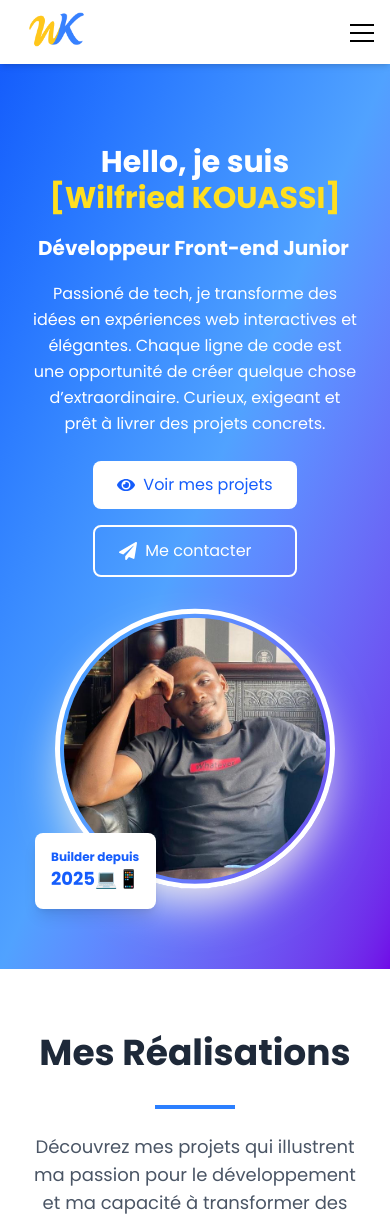
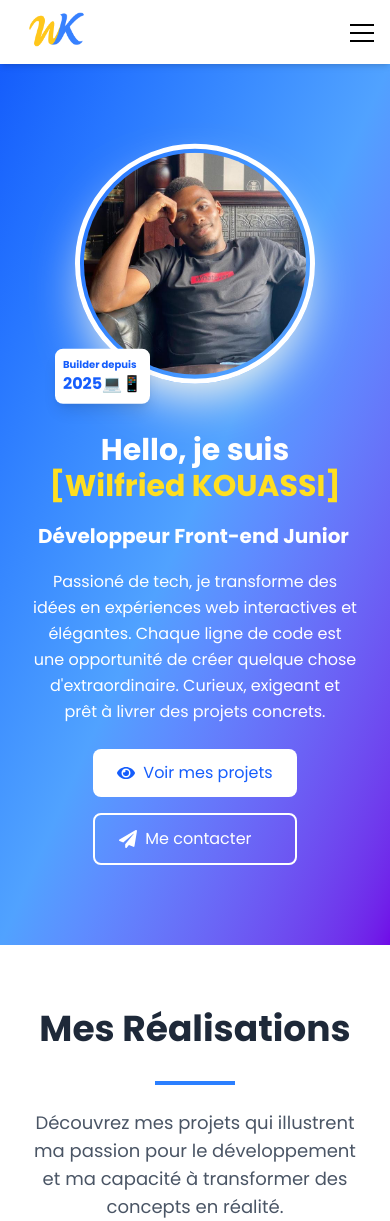
Before and after one commit to WilfriedFahim/portfolio-wilfried, a Next.js app: page / in a window 390 px wide. Shown: the top 1221 px of the page. Built offline with nearby package versions, Linux system fonts and the light colour scheme.

Commit message:
fix: correction du responsive de la heorbanniere

```diff
--- a/app/page.tsx
+++ b/app/page.tsx
@@ -12,6 +12,10 @@ export default function Home() {
 		<main>
 			<div className="w-full bg-gradient-to-br from-blue-600 via-blue-400 to-violet-700 shadow-lg">
 				<Container className="py-20 flex flex-col xl:flex-row items-center justify-between">
+					{/* zone image*/}
+					<div className="flex-1 flex justify-center items-center mb-12 xl:mb-0">
+						<AnimatedAvatar />
+					</div>
 					{/* zone texte*/}
 					<div className="flex flex-col items-center text-center px-4 sm:px-6 md:px-8 w-full max-w-xl mx-auto">
 						<h1 className="text-white text-3xl sm:text-4xl xl:text-5xl font-bold mb-4">
@@ -26,7 +30,7 @@ export default function Home() {
 						<p className="text-white text-base sm:text-lg mb-6 leading-relaxed">
 							Passioné de tech, je transforme des idées en expériences web
 							interactives et élégantes. Chaque ligne de code est une
-							opportunité de créer quelque chose d’extraordinaire. Curieux,
+							opportunité de créer quelque chose d'extraordinaire. Curieux,
 							exigeant et prêt à livrer des projets concrets.
 						</p>
 
@@ -47,11 +51,6 @@ export default function Home() {
 							</Link>
 						</div>
 					</div>
-
-					{/* zone image*/}
-					<div className="flex-1 flex justify-center items-center mt-8 xl:mt-20">
-						<AnimatedAvatar />
-					</div>
 				</Container>
 			</div>
 			<div className="w-full py-16 px-4 bg-white" id="projects">
--- a/components/ui/AnimatedAvatar.tsx
+++ b/components/ui/AnimatedAvatar.tsx
@@ -4,27 +4,28 @@ import Image from "next/image";
 
 export default function AnimatedAvatar() {
 	return (
-		<div className="relative w-[280px] h-[280px] flex items-center justify-center">
+		<div className="relative w-[240px] sm:w-[280px] md:w-[320px] lg:w-[360px] h-auto flex items-center justify-center">
 			<motion.div
 				initial={{ y: 0 }}
 				animate={{ y: [0, -20, 0] }}
 				transition={{ repeat: Infinity, duration: 2, ease: "easeInOut" }}
-				className="w-[280px] h-[280px] flex items-center justify-center"
+				className="w-full h-auto flex items-center justify-center"
 			>
 				<Image
 					src="/images/photo_wilfried.jpg"
 					alt="Portrait Wilfried"
-					width={280}
-					height={280}
+					width={400}
+					height={400}
 					className="rounded-full shadow-2xl shadow-amber-50 border-5 border-white object-cover p-1"
 					priority
 				/>
+				{/* Badge Builder  flottant */}
+				<div className="absolute -bottom-5 -left-5 bg-white text-blue-600 p-2 sm:p-3 md:p-4 rounded-lg shadow-lg">
+					<div className="text-[10px] sm:text-xs font-bold">Builder depuis</div>
+					<div className="md:text-lg lg:text-xl font-bold">2025💻📱</div>
+				</div>
 			</motion.div>
-			{/* Badge Builder  flottant */}
-			<div className="absolute -bottom-5 -left-5 bg-white text-blue-600 p-4 rounded-lg shadow-lg">
-				<div className="text-xs font-bold">Builder depuis</div>
-				<div className="text-lg lg-text-4xl font-bold">2025💻📱</div>
-			</div>
+
 		</div>
 	);
 }
```
